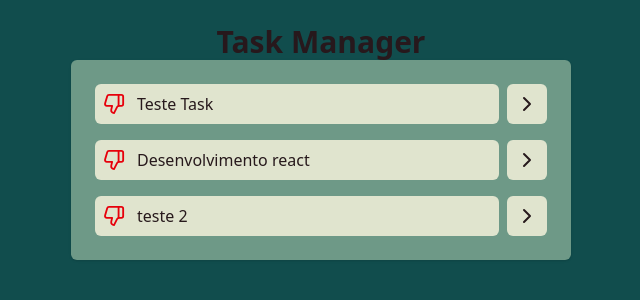
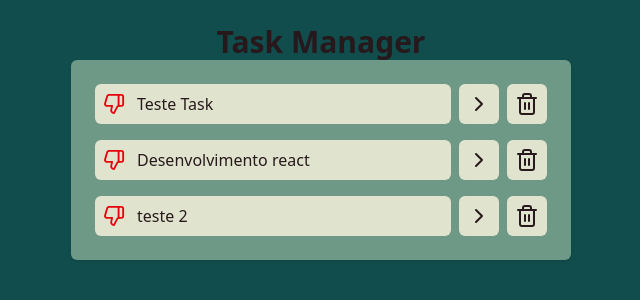
Before and after one commit to GabrielDavi7/React-Code-Test, a React (Vite) app in the folder TEST-ReactTasks/: page / in a window 1280 px wide. Shown: the top 300 px of the page, without its empty margins (319-959 px from the left). Built offline with nearby package versions, Linux system fonts and the light colour scheme.

Commit message:
ADD: delete tasks

```diff
--- a/TEST-ReactTasks/src/App.tsx
+++ b/TEST-ReactTasks/src/App.tsx
@@ -72,13 +72,22 @@ function App() {
     setTasks(newTasks);
   }
 
+  function deleteTaskClick(tasksId) {
+    const newTasks = tasks.filter((tasks) => tasks.id !== tasksId);
+    setTasks(newTasks);
+  }
+
   return (
     <div className="w-screen h-screen bg-[#114d4d] flex justify-center p-6">
       <div className="w-[500px]">
         <h1 className="text-3xl text-[#27181C] font-bold text-center">
           Task Manager
         </h1>
-        <Tasks tasks={tasks} taskClick={taskClick} />
+        <Tasks
+          tasks={tasks}
+          taskClick={taskClick}
+          deleteTaskClick={deleteTaskClick}
+        />
       </div>
     </div>
   );
--- a/TEST-ReactTasks/src/components/Tasks.tsx
+++ b/TEST-ReactTasks/src/components/Tasks.tsx
@@ -1,5 +1,9 @@
-import { ChevronRightIcon } from "lucide-react";
-import { ThumbsUp, ThumbsDown } from "lucide-react";
+import {
+  ThumbsUp,
+  ThumbsDown,
+  ChevronRightIcon,
+  Trash2Icon,
+} from "lucide-react";
 
 function Tasks(props) {
   return (
@@ -21,6 +25,13 @@ function Tasks(props) {
           <button className="bg-[#e0e4ce] p-2 text-[#27191c] rounded-md">
             <ChevronRightIcon />
           </button>
+
+          <button
+            onClick={() => props.deleteTaskClick(task.id)}
+            className="bg-[#e0e4ce] p-2 text-[#27191c] rounded-md"
+          >
+            <Trash2Icon />
+          </button>
         </li>
       ))}
     </ul>
```
